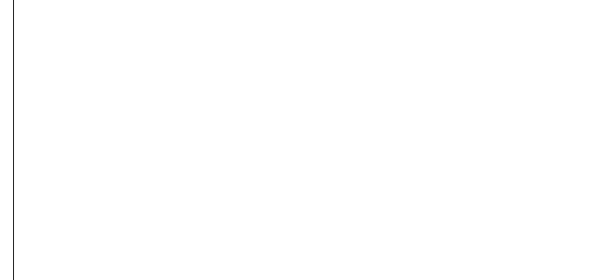
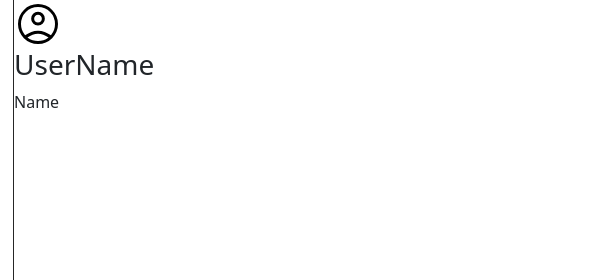
Before and after one commit to Zwogli/Instasocial, a website: page index.html in a window 1280 px wide. Shown: the top 280 px of the page, 46-640 px from the left. Drawn offline with nearby package versions, Linux system fonts and the light colour scheme; files that its build step writes are made by us from their sources.

Commit message:
init article

```diff
--- a/index.html
+++ b/index.html
@@ -11,7 +11,7 @@
 
     <link rel="stylesheet" href="style/style.css">
     <link rel="stylesheet" href="style/menu.css">
-    <link rel="stylesheet" href="main.css">
+    <link rel="stylesheet" href="style/main.css">
 
     <script src="script/json.js"></script>
     <script src="script/script.js"></script>
@@ -41,6 +41,16 @@
     </aside>
 
     <main class="main">
+        <article>
+            <figure>
+                <img src="img/svg/account_circle_FILL0_wght400_GRAD0_opsz48.svg" alt="account">
+                <div>
+                    <h3>UserName</h3>
+                    <p>Name</p>
+                </div>
+
+            </figure>
+        </article>
     </main>
 
     <footer id="footer">
--- a/style/main.scss
+++ b/style/main.scss
@@ -5,13 +5,21 @@
     left: 0;
     right: 0;
   }
+  article{
+    display: none;
+  }
   @media(min-width: 770px){
     main{
         height: 100vh;
         width: calc(100vw - 60px);
-        position: relative;
-        right: 0;
-        top: 0;
+        right: 0!important;
+        top: 0!important;
+        left: 60px!important;
         bottom: 0;
     }
   }
+  @media(min-width: 1000px){
+    article{
+      display: flex;
+    }
+  }
```
Also changed, not shown: style/main.css, 1 other file.
